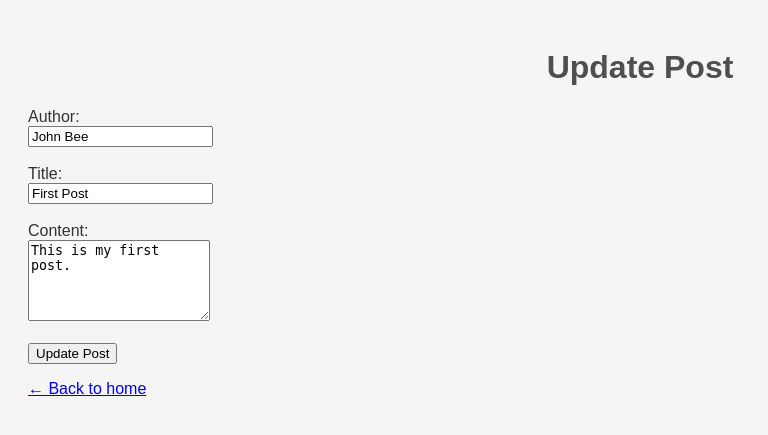
After one commit to Its-Marie/Basic-Flask-Module, a Flask app: page /update/1 in a window 1280 px wide. The commit adds this page. Shown: the top 435 px of the page, without its empty margins (0-768 px from the left). Run offline with Flask 3, Linux system fonts and the light colour scheme.

Commit message:
Add update function an route

```diff
--- a/app.py
+++ b/app.py
@@ -11,6 +11,12 @@ def save_posts(posts):
     with open("posts.json", "w", encoding="utf-8") as f:
         json.dump(posts, f, indent=4)
 
+def fetch_post_by_id(post_id):
+    posts = load_posts()
+    for post in posts:
+        if post['id'] == post_id:
+            return post
+    return None
 
 @app.route("/")
 def index():
@@ -60,5 +66,35 @@ def delete(post_id):
     # Zurück zur Startseite
     return redirect(url_for('index'))
 
+
+@app.route('/update/<int:post_id>', methods=['GET', 'POST'])
+def update(post_id):
+    posts = load_posts()
+    post = fetch_post_by_id(post_id)
+
+    if post is None:
+        return "Post not found", 404
+
+    if request.method == 'POST':
+        # Daten aus dem Formular holen
+        author = request.form.get("author")
+        title = request.form.get("title")
+        content = request.form.get("content")
+
+        # Post in der Liste finden und aktualisieren
+        for i, p in enumerate(posts):
+            if p['id'] == post_id:
+                posts[i]['author'] = author
+                posts[i]['title'] = title
+                posts[i]['content'] = content
+                break
+
+        # Speichern und zurück zur Startseite
+        save_posts(posts)
+        return redirect(url_for('index'))
+
+    # GET request - zeige Update-Formular
+    return render_template('update.html', post=post)
+
 if __name__ == "__main__":
     app.run(debug=True, port=5001)
--- a/posts.json
+++ b/posts.json
@@ -1,7 +1,7 @@
 [
     {
         "id": 1,
-        "author": "John Doe",
+        "author": "John Bee",
         "title": "First Post",
         "content": "This is my first post."
     },
--- a/templates/index.html
+++ b/templates/index.html
@@ -16,7 +16,9 @@
             <h2>{{ post.title }}</h2>
             <p><em>Written by {{ post.author }}</em></p>
             <p>{{ post.content }}</p>
-            <p><a href="{{ url_for('delete', post_id=post.id) }}" onclick="return confirm('Are you sure you want to delete this post?')">🗑️ Delete</a></p>
+                  <a href="{{ url_for('update', post_id=post.id) }}">Update</a> |
+                  <a href="{{ url_for('delete', post_id=post.id) }}" onclick="return confirm('Are you sure you want to delete this post?')">🗑️ Delete</a>
+            </p>
         </div>
         {% endfor %}
     {% else %}
--- /dev/null
+++ b/templates/update.html
@@ -0,0 +1,27 @@
+<!DOCTYPE html>
+<html lang="en">
+<head>
+    <meta charset="UTF-8">
+    <meta name="viewport" content="width=device-width, initial-scale=1.0">
+    <title>Update Post - My Flask Blog</title>
+    <link rel="stylesheet" href="{{ url_for('static', filename='style.css') }}">
+</head>
+<body>
+    <h1>Update Post</h1>
+
+    <form method="POST">
+        <label for="author">Author:</label><br>
+        <input type="text" id="author" name="author" value="{{ post.author }}" required><br><br>
+
+        <label for="title">Title:</label><br>
+        <input type="text" id="title" name="title" value="{{ post.title }}" required><br><br>
+
+        <label for="content">Content:</label><br>
+        <textarea id="content" name="content" rows="5" required>{{ post.content }}</textarea><br><br>
+
+        <input type="submit" value="Update Post">
+    </form>
+
+    <p><a href="{{ url_for('index') }}">← Back to home</a></p>
+</body>
+</html>
```
